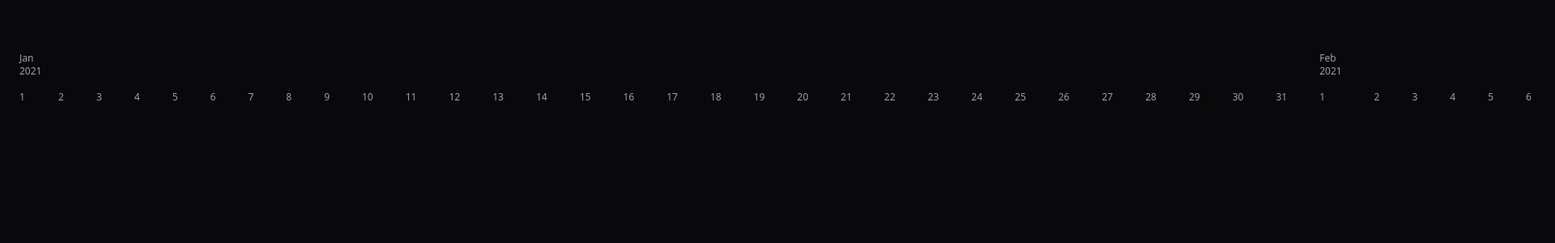
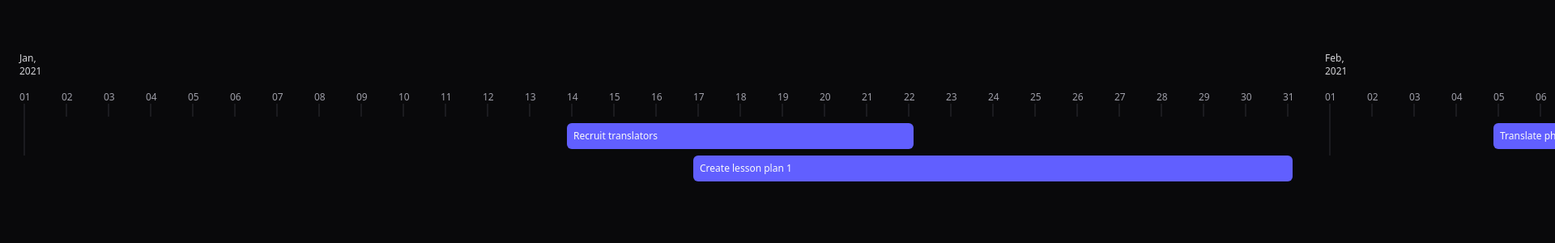
Before and after one commit to keyyuwan/timeline, a React (Vite) app: page / in a window 1280 px wide. Shown: the top 300 px of the page at 81% size, 1920 px wide, since content can reach past the window. Built offline with nearby package versions, Linux system fonts and the light colour scheme.

Commit message:
feat: implement lanes

```diff
--- a/src/app.tsx
+++ b/src/app.tsx
@@ -1,9 +1,11 @@
+import { Lanes } from "./components/app/lanes";
 import { Timeline } from "./components/app/timeline";
 
 export function App() {
   return (
-    <div className="mt-16 flex items-center justify-center">
+    <div className="mt-16 flex flex-col items-center justify-center gap-6 px-6">
       <Timeline />
+      <Lanes />
     </div>
   );
 }
--- /dev/null
+++ b/src/components/app/lanes/index.tsx
@@ -0,0 +1,64 @@
+import { differenceInDays, parseISO } from "date-fns";
+import { assignLanes } from "../../../utils/assign-lanes";
+import {
+  TIMELINE_ITEMS,
+  type TimelineItem,
+} from "../../../utils/timeline-items";
+
+const ITEM_HEIGHT_IN_PX = 32;
+const GAP_IN_PX = 8;
+const DAY_ITEM_WIDTH_IN_PX = 12;
+const DAY_WIDTH_IN_PX = 40;
+const TIMELINE_START_DATE = new Date("2021-01-01");
+
+type Layout = {
+  left: number; // px
+  width: number; // px
+};
+
+export function Lanes() {
+  function getItemLayout(item: TimelineItem, timelineStartDate: Date): Layout {
+    const startDateISO = parseISO(item.startDate);
+    const endDateISO = parseISO(item.endDate);
+
+    const daysFromStart = differenceInDays(startDateISO, timelineStartDate);
+    const durationInDays = differenceInDays(endDateISO, startDateISO);
+
+    const left =
+      daysFromStart * DAY_WIDTH_IN_PX + daysFromStart * DAY_ITEM_WIDTH_IN_PX;
+    const width =
+      durationInDays * DAY_WIDTH_IN_PX +
+      (durationInDays + 1) * DAY_ITEM_WIDTH_IN_PX;
+
+    return { left, width };
+  }
+
+  const lanes = assignLanes(TIMELINE_ITEMS);
+  const lanesHeight = lanes.length * (ITEM_HEIGHT_IN_PX + GAP_IN_PX);
+
+  return (
+    <div className="w-full relative" style={{ height: lanesHeight }}>
+      {lanes.map((lane, laneIndex) =>
+        lane.map((item) => {
+          const { left, width } = getItemLayout(item, TIMELINE_START_DATE);
+
+          return (
+            <div
+              key={item.id}
+              className="absolute flex items-center rounded-md text-xs whitespace-nowrap overflow-hidden text-ellipsis text-zinc-50 py-1 px-2 bg-indigo-500"
+              style={{
+                top: laneIndex * (ITEM_HEIGHT_IN_PX + GAP_IN_PX),
+                left,
+                width,
+                height: ITEM_HEIGHT_IN_PX,
+              }}
+              title={item.name}
+            >
+              {item.name}
+            </div>
+          );
+        })
+      )}
+    </div>
+  );
+}
--- a/src/components/app/timeline/index.tsx
+++ b/src/components/app/timeline/index.tsx
@@ -22,18 +22,26 @@ export function Timeline() {
   return (
     <div className="w-full flex items-end gap-10">
       {dates.map((date) => {
-        const isFirst = getDate(date) === 1;
+        const dayOfTheMonth = getDate(date);
+
+        const isFirst = dayOfTheMonth === 1;
         const label = isFirst
-          ? `${format(date, "MMM")} ${date.getFullYear()}`
+          ? `${format(date, "MMM")}, ${date.getFullYear()}`
           : "";
 
         return (
           <div
             key={date.toString()}
-            className="w-8 text-xs text-zinc-400 first:pl-6 last:pr-6"
+            className="relative w-3 text-xs text-zinc-400"
           >
-            {isFirst && <div className="mb-4">{label}</div>}
-            <div>{date.getDate()}</div>
+            {isFirst && (
+              <div className="mb-4 font-medium text-zinc-300">{label}</div>
+            )}
+            <div className="w-inherit">
+              {dayOfTheMonth.toString().padStart(2, "0")}
+            </div>
+
+            <div className="absolute top-full left-1/2 -translate-x-1/2 w-px bg-zinc-700 opacity-70 h-full" />
           </div>
         );
       })}
```
Also changed, not shown: tsconfig.app.json (+14 -5 lines).
